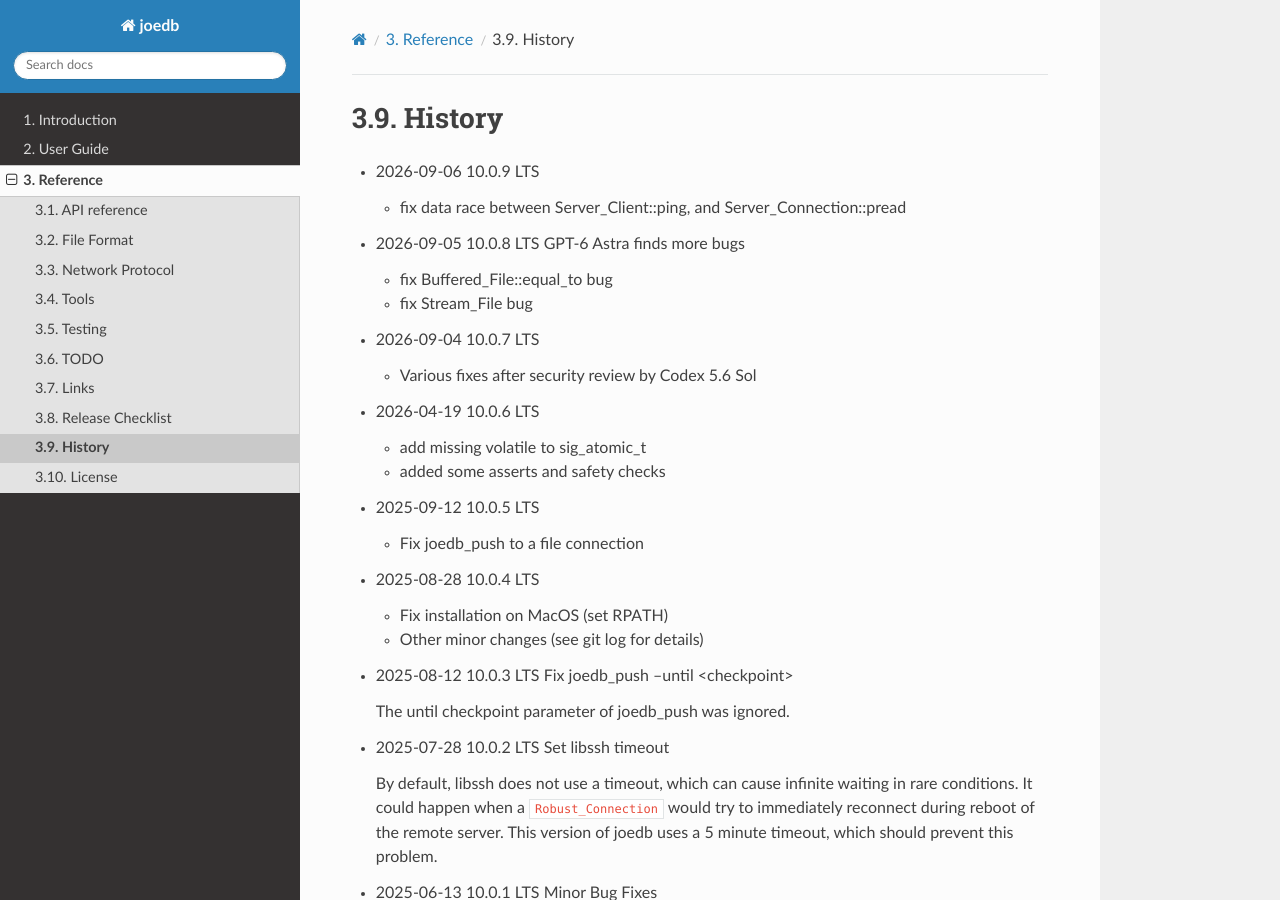
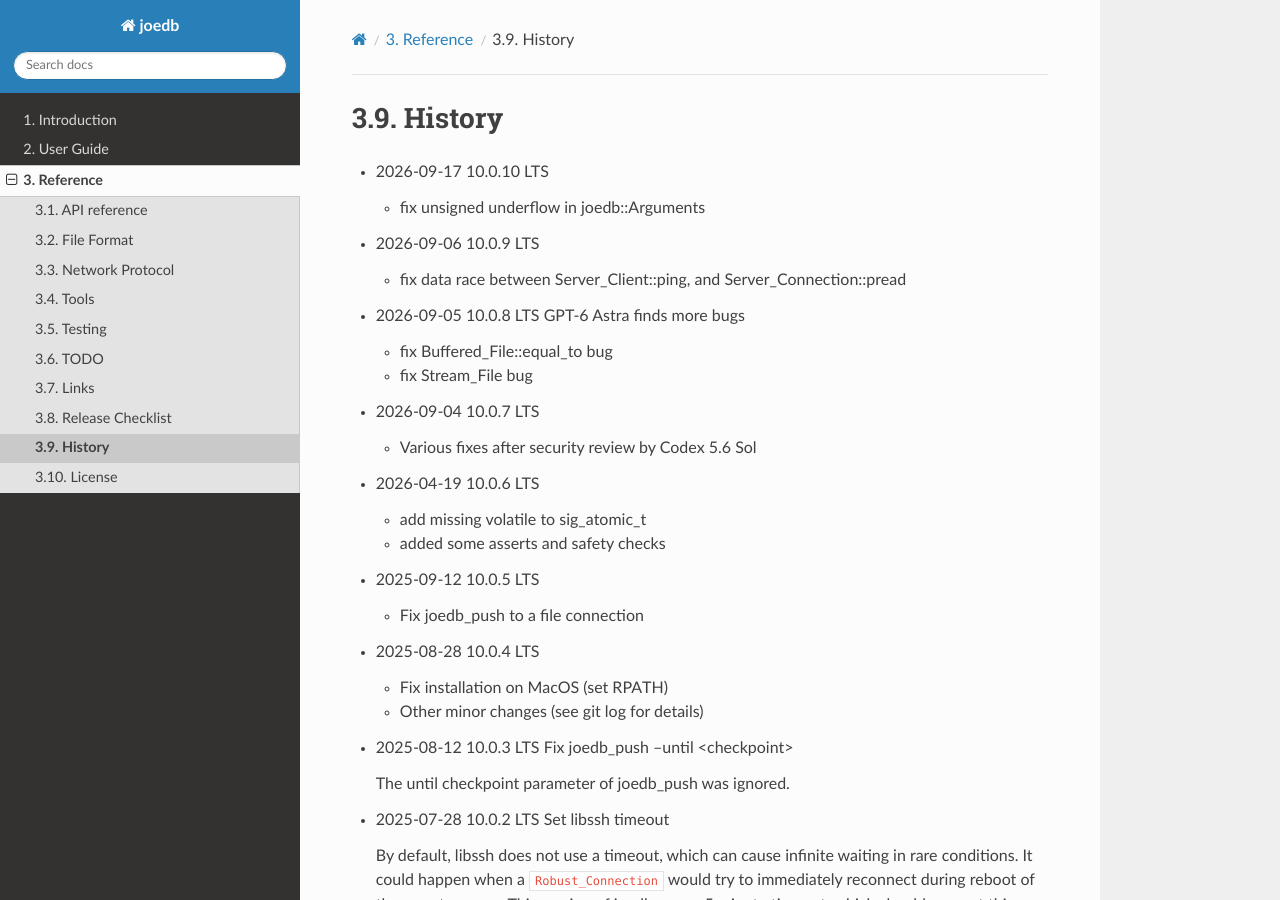
Before and after one commit to Remi-Coulom/joedb, a Sphinx documentation site: the page built from doc/source/history.rst, in a window 1280 px wide and 900 px high. Built offline with Sphinx 7.4.7 and the Read the Docs theme 3.1.0, drawn with Linux system fonts in a browser that asks for light colours; formulas are drawn with MathJax 3; cross-references to code outside the pages are shown as plain code.

Commit message:
history.txt for v10.0.10

```diff
--- a/doc/source/history.rst
+++ b/doc/source/history.rst
@@ -1,5 +1,9 @@
 History
 =======
+
+- 2026-09-17 10.0.10 LTS
+
+  - fix unsigned underflow in joedb::Arguments
 
 - 2026-09-06 10.0.9 LTS
 
```
